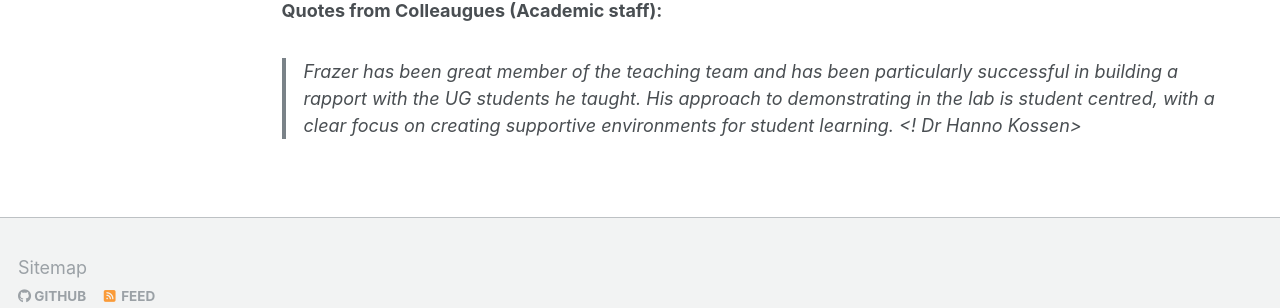
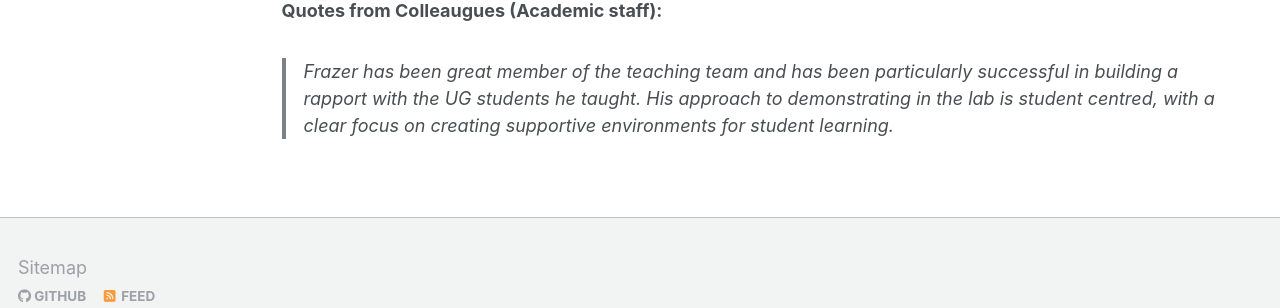
Before and after one commit to fforrester/fforrester.github.io, a Jekyll site: the page built from _pages/teaching.md, in a window 1280 px wide and 1293 px high. Shown: the part 920-1228 px from the top of the window. Built offline with Jekyll 4.4.1, drawn with Linux system fonts in a browser that asks for light colours; some web fonts are replaced.

Commit message:
Update teaching.md

```diff
--- a/_pages/teaching.md
+++ b/_pages/teaching.md
@@ -27,4 +27,4 @@ author_profile: true
 > Quote here <!-- Person -->
 
 ### Quotes from Colleaugues (Academic staff):
-> Frazer has been great member of the teaching team and has been particularly successful in building a rapport with the UG students he taught. His approach to demonstrating in the lab is student centred, with a clear focus on creating supportive environments for student learning. <! Dr Hanno Kossen>
+> Frazer has been great member of the teaching team and has been particularly successful in building a rapport with the UG students he taught. His approach to demonstrating in the lab is student centred, with a clear focus on creating supportive environments for student learning. <!-- Dr Hanno Kossen -->
```
